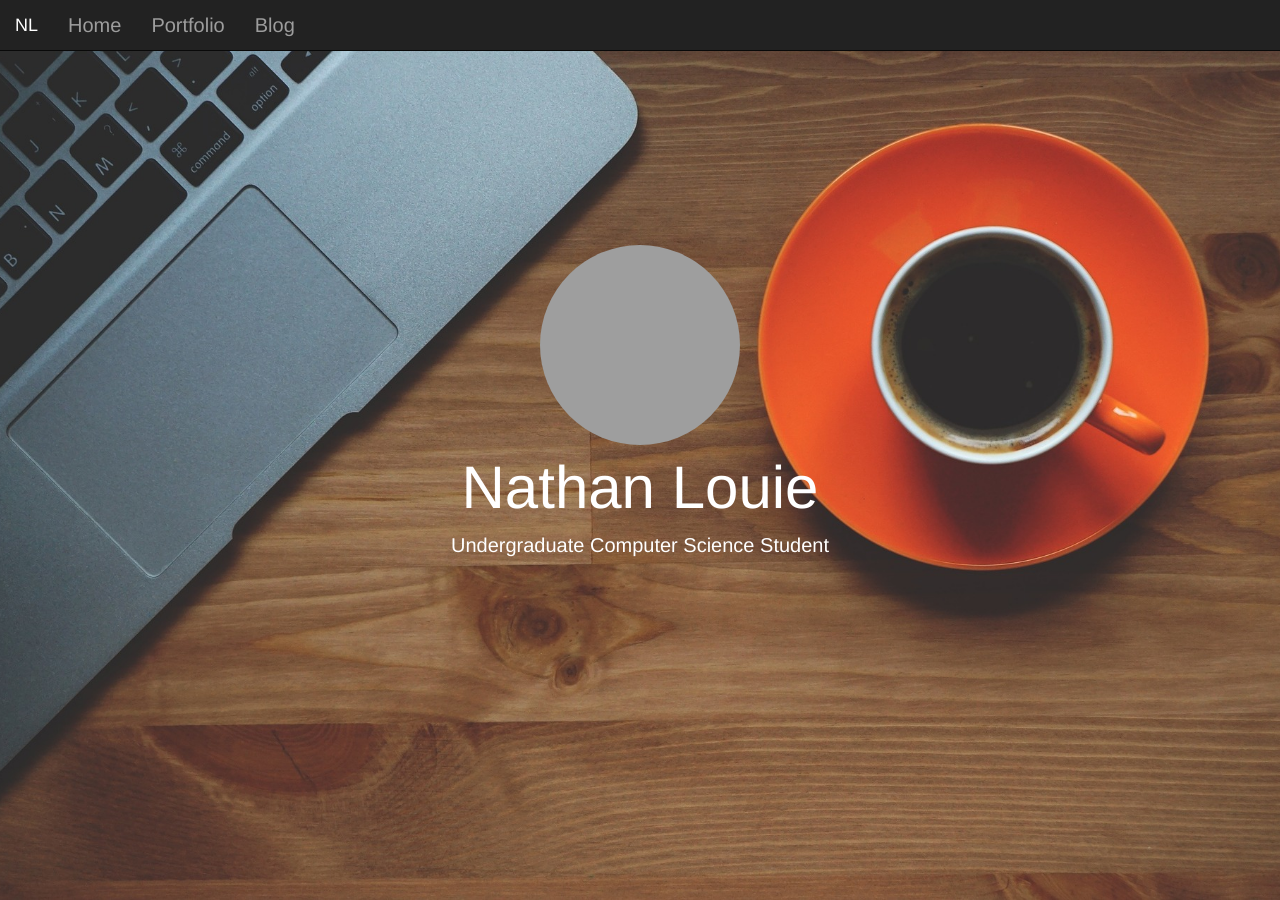
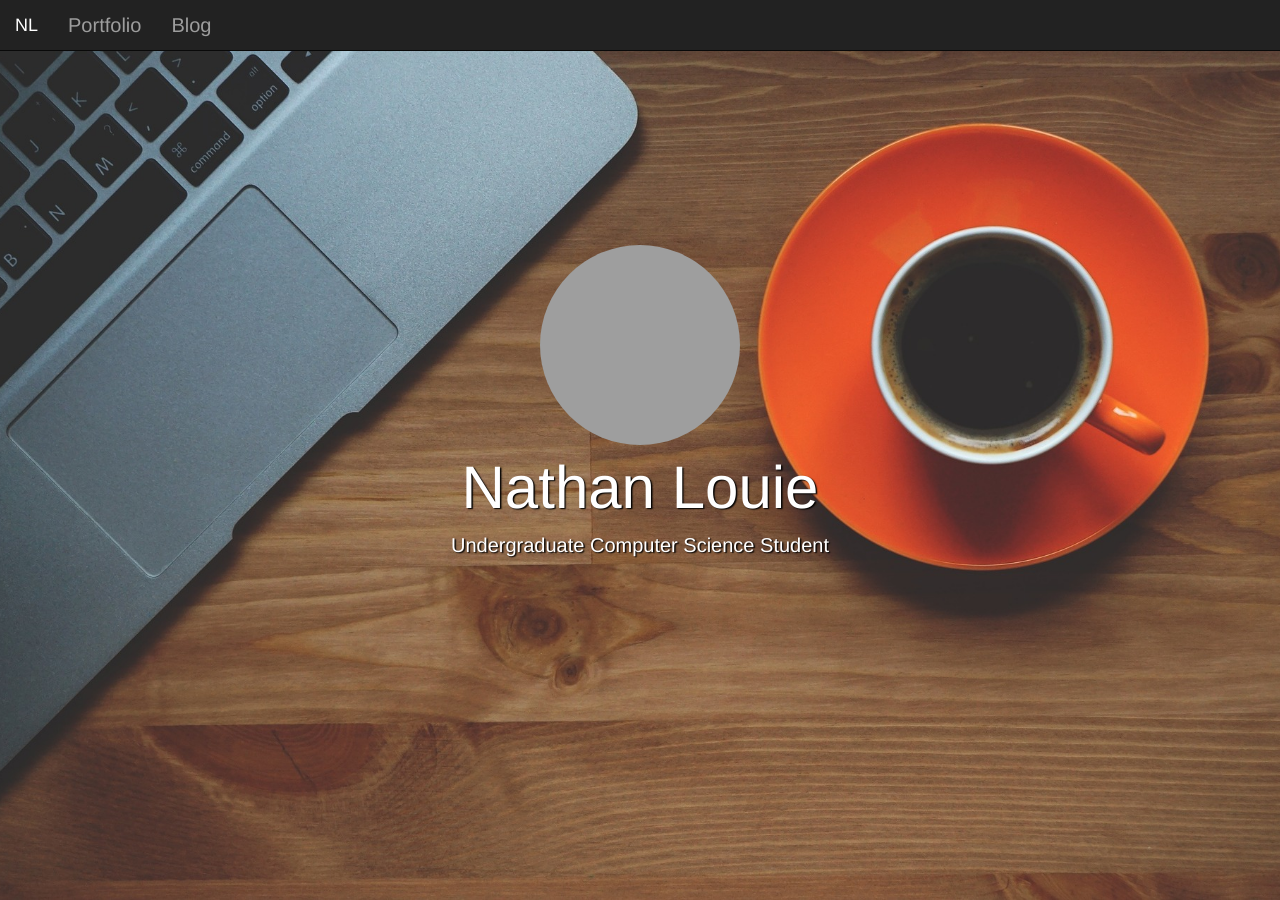
Before and after one commit to nxlouie/nxlouie.github.io, a Jekyll site: the page built from index.html, in a window 1280 px wide and 900 px high. Built offline with Jekyll 4.4.1, drawn with Linux system fonts in a browser that asks for light colours; nearby versions of some CDN libraries; grey boxes are pictures that could not be loaded.

```diff
--- a/_config.yml
+++ b/_config.yml
@@ -18,7 +18,7 @@ email: nxlouie@umich.edu
 description: > # this means to ignore newlines until "baseurl:"
   Nathan Louie, Computer Science at the University of Michigan
 baseurl: "" # the subpath of your site, e.g. /blog
-url: "" # the base hostname & protocol for your site, e.g. http://example.com
+url: "http://localhost:4000" # the base hostname & protocol for your site, e.g. http://example.com
 github_username:  nxlouie
 
 # Build settings
--- a/_layouts/default.html
+++ b/_layouts/default.html
@@ -8,7 +8,7 @@
     <title>Nathan Louie</title>
 
     <!-- Bootstrap -->
-    <link href="css/site.css" rel="stylesheet">
+    <link href="{{site.url}}/css/site.css" rel="stylesheet">
 
     <!-- HTML5 shim and Respond.js for IE8 support of HTML5 elements and media queries -->
     <!-- WARNING: Respond.js doesn't work if you view the page via file:// -->
@@ -28,15 +28,14 @@
             <span class="icon-bar"></span>
             <span class="icon-bar"></span>
           </button>
-          <a class="navbar-brand" href="#">NL</a>
+          <a class="navbar-brand" href="/">NL</a>
         </div>
 
         <!-- Collect the nav links, forms, and other content for toggling -->
         <div class="collapse navbar-collapse" id="bs-example-navbar-collapse-1">
           <ul class="nav navbar-nav">
-            <li><a href="#">Home</a></li>
-            <li><a href="#">Portfolio</a></li>
-            <li><a href="#">Blog</a></li>
+            <li><a href="{{site.url}}/portfolio.html">Portfolio</a></li>
+            <li><a href="{{site.url}}/blog.html">Blog</a></li>
           </ul>
         </div><!-- /.navbar-collapse -->
       </div><!-- /.container-fluid -->
@@ -48,7 +47,7 @@
 
   <footer>
     <script src="https://ajax.googleapis.com/ajax/libs/jquery/3.1.0/jquery.min.js"></script>
-    <script src="javascript/bootstrap.min.js"></script>
+    <script src="{{site.url}}/javascript/bootstrap.min.js"></script>
   </footer>
 
 
--- a/_posts/2017-02-11-welcome-to-jekyll.markdown
+++ b/_posts/2017-02-11-welcome-to-jekyll.markdown
@@ -1,6 +1,6 @@
 ---
 layout: post
-title:  "Welcome to Jekyll!"
+title:  "(Test Post) Welcome to Jekyll!"
 date:   2017-02-11 20:04:01 -0500
 categories: jekyll update
 ---
--- a/css/site.scss
+++ b/css/site.scss
@@ -8,13 +8,14 @@
 	background:url('../img/coffee.jpg') no-repeat center center;
 	background-size:cover;
 	color:white;
+	text-shadow: black 0.1em 0.1em 0.1em;
 	/* Workaround for some mobile browsers */
 	min-height:100vh;
 	padding-top: 20px;
 	padding-bottom: 20px;
 }
 
-#top-name{
+.top-name{
 	font-size:60px;
 }
 
@@ -34,7 +35,7 @@ img {
     vertical-align: middle;
 }
 
-#bio{
+.body {
 	margin:10vh 15vh 10vh 15vh;
 	min-height: 100vh;
 }
@@ -50,3 +51,13 @@ li {
 p {
 	font-size:20px;
 }
+
+.jumbotron {
+    margin-bottom: 0px;
+    background-image: url(../img/coffee.jpg);
+    background-position: 0% 25%;
+    background-size: cover;
+    background-repeat: no-repeat;
+    color: white;
+    text-shadow: black 0.1em 0.1em 0.1em;
+}
--- a/index.html
+++ b/index.html
@@ -7,11 +7,11 @@ layout: default
 <div id="top">
   <span class="helper"></span>
   <img src="img/me.jpg" class="img-circle center-block" alt="This is me" width="200" height="200">
-  <div id="top-name">Nathan Louie</div>
+  <div class="top-name">Nathan Louie</div>
   <div id="top-sub">Undergraduate Computer Science Student</div>
 </div>
 
-<div id ="bio">
+<div class="body">
   <h2>Introduction</h2>
   <p>My name is Nathan Louie, and I am a current junior at the <a href="http://umich.edu/" target="_blank">University of Michigan</a> school of engineering. This summer I will be interning at Goldman Sachs <a href="http://www.goldmansachs.com/careers/why-goldman-sachs/our-divisions/technology/" target="_blank">Technology Division</a>. I am also looking for a highly technical internship for the Fall or Winter of 2017-2018. If you are interested, here is my <a href="img/nathanLouieResume.pdf" target="_blank">Resume</a>!</p>
 
```
Also changed, not shown: _layouts/post.html (added, +15 -0 lines), _posts/2017-02-12-michigan-daily-application.markdown (added, +18 -0 lines), blog.html (added, +22 -0 lines), portfolio.html (added, +17 -0 lines).
